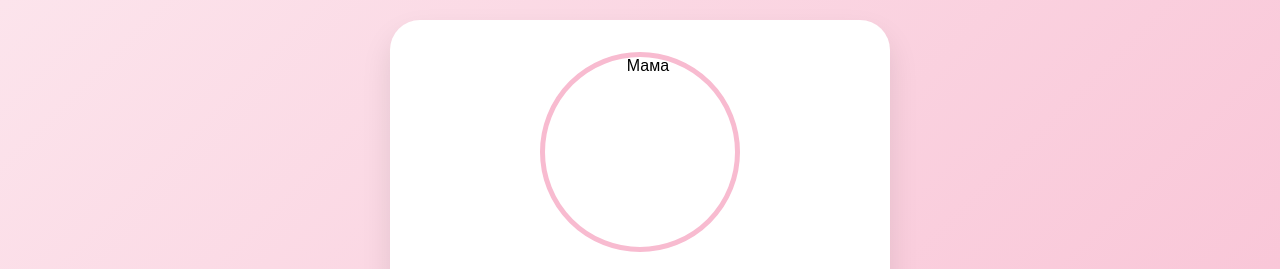
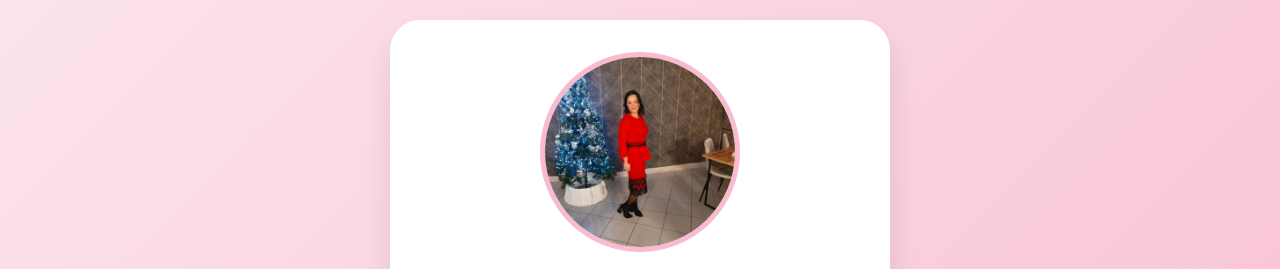
Before and after one commit to islamhamidullin813-lang/Postcard_For_Mom, a plain HTML site: page index.html in a window 1280 px wide. Shown: the top 269 px of the page. Drawn offline with Linux system fonts and the light colour scheme.

Commit message:
Update index.html

```diff
--- a/index.html
+++ b/index.html
@@ -70,7 +70,7 @@
 </head>
 <body>
     <div class="card">
-        <img src="photo.jpg" alt="Мама" class="photo">
+        <img src="IMG_20261121_171444_206.jpg" alt="Мама" class="photo">
         <h1>Дорогая мама!</h1>
         <div class="message">
             Дорогая мама!<br><br>
```
